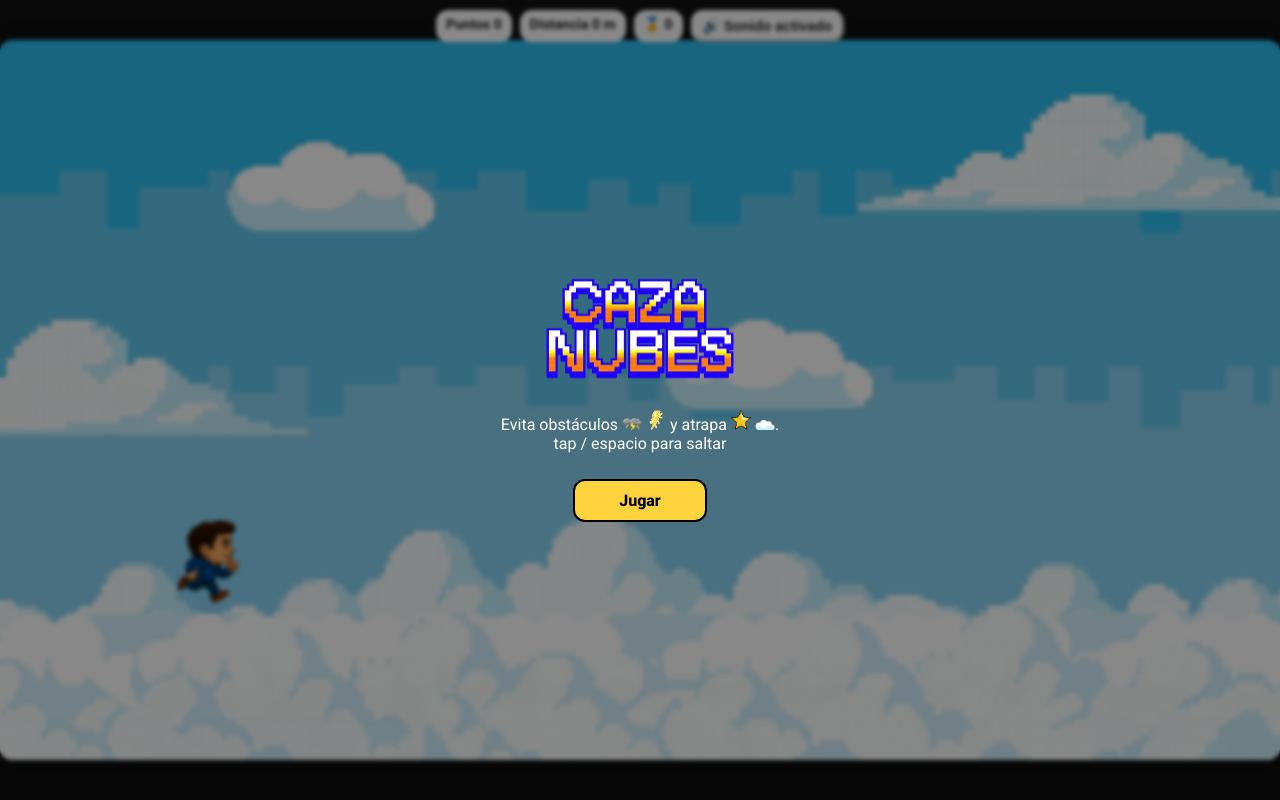
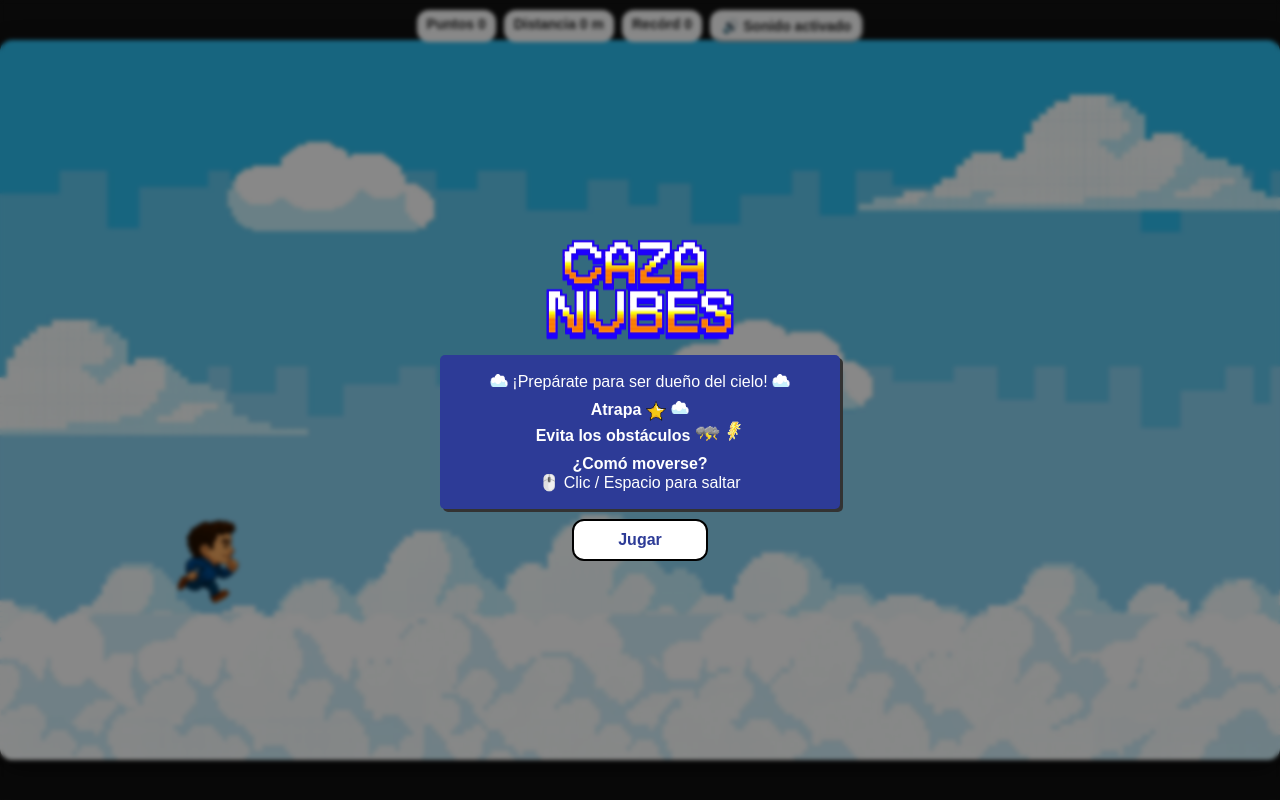
Before and after one commit to ulisesPicoLove/hunter, a plain HTML site: page index.html in a window 1280 px wide. Drawn offline with Linux system fonts and the light colour scheme; a web font is replaced by a local one.

Commit message:
[update] Game fine tunnig

```diff
--- a/index.html
+++ b/index.html
@@ -6,244 +6,25 @@
       name="viewport"
       content="width=device-width,initial-scale=1,maximum-scale=1,user-scalable=no,viewport-fit=cover" />
     <title>Humbe | Caza Nubes</title>
-    <link rel="preconnect" href="https://fonts.googleapis.com" />
-    <link rel="preconnect" href="https://fonts.gstatic.com" crossorigin />
-    <link
-      href="https://fonts.googleapis.com/css2?family=Roboto:ital,wght@0,100..900;1,100..900&display=swap"
-      rel="stylesheet" />
     <script src="library/downloadImage.js"></script>
-
-    <style>
-      :root {
-        color-scheme: dark;
-      }
-      html,
-      body {
-        margin: 0;
-        height: 100%;
-        background: #111;
-        font-family:
-          "Roboto",
-          system-ui,
-          -apple-system,
-          Segoe UI,
-          Arial,
-          sans-serif;
-      }
-      body {
-        touch-action: manipulation;
-        overscroll-behavior: none;
-      }
-      #wrap {
-        min-height: 100vh;
-        display: grid;
-        place-items: center;
-      }
-      @supports (min-height: 100dvh) {
-        #wrap {
-          min-height: 100dvh;
-        }
-      }
-
-      /* Canvas 16:9 responsive */
-      canvas {
-        display: block;
-        border-radius: 12px;
-        box-shadow: 0 10px 28px #0006;
-        aspect-ratio: 16/9;
-        width: min(100vw, calc(100vh * (16 / 9)));
-        height: auto;
-        max-width: 100vw;
-        max-height: 100vh;
-      }
-      @supports (width: 100svw) {
-        canvas {
-          width: min(100svw, calc(100svh * (16 / 9)));
-          max-width: 100svw;
-          max-height: 100svh;
-        }
-      }
-      @supports (width: 100dvw) {
-        canvas {
-          width: min(100dvw, calc(100dvh * (16 / 9)));
-          max-width: 100dvw;
-          max-height: 100dvh;
-        }
-      }
-
-      .hud {
-        position: fixed;
-        top: 10px;
-        left: 0;
-        right: 0;
-        display: flex;
-        justify-content: center;
-        gap: 8px;
-        pointer-events: none;
-        padding: env(safe-area-inset-top) 0 0;
-      }
-      .card {
-        background: #fff;
-        color: #222;
-        padding: 6px 10px;
-        border-radius: 12px;
-        font-weight: 700;
-        font-size: 14px;
-      }
-      #muteBtn {
-        pointer-events: auto;
-        cursor: pointer;
-        display: inline-flex;
-        align-items: center;
-        gap: 8px;
-        user-select: none;
-      }
-      #muteBtn[aria-pressed="true"] {
-        background: #222;
-        color: #ffd33d;
-        outline: 2px solid #ffd33d;
-      }
-
-      .overlay {
-        position: fixed;
-        inset: 0;
-        display: none;
-        place-items: center;
-        background: #0007;
-        color: #fff;
-        text-align: center;
-        padding: 20px;
-        backdrop-filter: blur(2px);
-        pointer-events: auto;
-      }
-      .overlay.show {
-        display: grid;
-      }
-      .overlay > div {
-        pointer-events: none;
-      }
-      .btn {
-        display: inline-block;
-        margin: 10px 15px;
-        padding: 10px 44px;
-        border-radius: 12px;
-        background: #ffd33d;
-        color: #000;
-        font-weight: 800;
-        cursor: pointer;
-        user-select: none;
-        pointer-events: auto;
-        transition: all ease 300ms;
-        border: 2px solid #000;
-      }
-      .btn:hover {
-        transform: scale(1.1);
-        box-shadow: #1d01ff 5px 5px 0px;
-      }
-      .stats {
-        font-weight: 700;
-        font-size: 18px;
-        margin: 8px 0 4px;
-      }
-      #jumpBtn {
-        position: fixed;
-        right: 14px;
-        bottom: max(14px, env(safe-area-inset-bottom));
-        padding: 16px 18px;
-        border-radius: 999px;
-        background: #ffd33d;
-        color: #000;
-        font-weight: 900;
-        box-shadow: 0 6px 18px #0006;
-        user-select: none;
-      }
-      #title img {
-        display: block;
-        margin: 12px auto 0;
-        max-width: min(92vw, 480px);
-        height: auto;
-      }
-      @media (min-width: 720px) {
-        #jumpBtn {
-          display: none;
-        }
-      }
-      @media (prefers-reduced-motion: reduce) {
-        * {
-          animation: none !important;
-          transition: none !important;
-        }
-      }
-
-      .animate {
-        display: inline-grid;
-        place-items: center;
-        user-select: none;
-        will-change: transform, filter;
-      }
-      .pulse {
-        --pulse-scale: 1.08;
-        --pulse-dur: 1.2s;
-        --pulse-ease: ease-in-out;
-        --pulse-glow: 0 0 0px rgba(255, 211, 61, 0);
-        animation: pulse var(--pulse-dur) var(--pulse-ease) infinite;
-      }
-      @keyframes pulse {
-        0%,
-        100% {
-          transform: scale(1);
-          filter: none;
-          box-shadow: var(--pulse-glow);
-        }
-        50% {
-          transform: scale(var(--pulse-scale));
-          box-shadow: var(--pulse-glow);
-        }
-      }
-      .spin {
-        --spin-dur: 4s;
-        animation: spin var(--spin-dur) linear infinite;
-      }
-      @keyframes spin {
-        to {
-          transform: rotate(360deg);
-        }
-      }
-      .float {
-        --float-dy: 10px;
-        --float-dur: 3s;
-        --float-ease: ease-in-out;
-        animation: float var(--float-dur) var(--float-ease) infinite;
-      }
-      @keyframes float {
-        0%,
-        100% {
-          transform: translateY(0);
-        }
-        50% {
-          transform: translateY(calc(-1 * var(--float-dy)));
-        }
-      }
-      @media (prefers-reduced-motion: reduce) {
-        .pulse,
-        .spin,
-        .float {
-          animation: none !important;
-        }
-      }
-    </style>
+    <link href="library/base.css" rel="stylesheet" />
+    <link rel="stylesheet" href="https://use.typekit.net/xkt8vij.css" />
   </head>
   <body>
     <div id="wrap">
       <canvas id="game"></canvas>
 
       <div class="hud">
-        <div class="card">Puntos <span id="points">0</span></div>
-        <div class="card">Distancia <span id="meters">0</span> m</div>
-        <div class="card">🥇 <span id="best">0</span></div>
+        <div class="card">
+          <strong>Puntos</strong> <span id="points">0</span>
+        </div>
+        <div class="card">
+          <strong>Distancia</strong> <span id="meters">0</span> m
+        </div>
+        <div class="card"><strong>Recórd</strong> <span id="best">0</span></div>
         <button
           id="muteBtn"
-          class="card"
+          class="card fontBody"
           type="button"
           aria-pressed="false"
           aria-label="Silenciar sonido">
@@ -260,34 +41,65 @@
               style="width: clamp(200px, 50%, 400px)" />
           </div>
 
-          <p id="subtitle">
-            Evita obstáculos
-            <img src="assets/BadCloud.webp" alt="" width="20" />
-            <img src="assets/Rayo.webp" alt="" width="20" />
-            y atrapa
-            <img src="assets/Star.webp" width="20" alt="" />
-            <img src="assets/GoodCloud.webp" width="20" alt="" />. <br />tap /
-            espacio para saltar
-          </p>
+          <div id="subtitle" class="boxLigth">
+            <p>
+              <img
+                src="assets/GoodCloud.webp"
+                style="width: 18px; height: 13px"
+                alt="" />
+              ¡Prepárate para ser dueño del cielo!
+              <img
+                src="assets/GoodCloud.webp"
+                style="width: 18px; height: 13px"
+                alt="" />
+            </p>
+            <p
+              style="
+                display: flex;
+                gap: 5px;
+                justify-content: center;
+                margin-bottom: 0;
+              ">
+              <strong>Atrapa </strong>
+              <img
+                src="assets/Star.webp"
+                width="20"
+                style="height: auto"
+                alt="" />
+              <img
+                src="assets/GoodCloud.webp"
+                style="width: 18px; height: 13px"
+                alt="" />
+            </p>
+            <p style="margin-top: 0">
+              <strong>Evita los obstáculos </strong>
+              <img src="assets/BadCloud.webp" alt="" width="25" />
+              <img src="assets/Rayo.webp" alt="" width="20" />
+            </p>
+
+            <p class="deskText">
+              <strong>¿Comó moverse?</strong> <br />
+              🖱️ Clic / Espacio para saltar
+            </p>
+            <p class="mobileText">
+              <strong>¿Comó moverse?</strong> <br />
+              👆 Tap para saltar
+            </p>
+          </div>
           <p id="stats" class="stats" style="display: none"></p>
           <div class="btn" id="startBtn">Jugar</div>
         </div>
       </div>
-
-      <div id="jumpBtn" role="button" aria-label="Saltar">⤴︎</div>
     </div>
 
-    <!-- BGM + SFX -->
     <audio id="bgm" src="assets/sound.mp3" preload="auto" loop></audio>
     <audio id="sfxJump" src="assets/jump.mp3" preload="auto"></audio>
     <audio id="sfxStar" src="assets/collect.mp3" preload="auto"></audio>
     <audio id="sfxBonus" src="assets/point.mp3" preload="auto"></audio>
     <audio id="sfxOver" src="assets/lose.mp3" preload="auto"></audio>
 
-    <!-- Juego -->
     <script>
       document.addEventListener("DOMContentLoaded", () => {
-        // =============== Orientación (gate) ===============
         (() => {
           const isTouch = () =>
             "ontouchstart" in window || navigator.maxTouchPoints > 0;
@@ -392,9 +204,7 @@
           window.__applyOrientationGate = applyGate;
         })();
 
-        // =============== Juego ===============
         (() => {
-          // ---------- Canvas ----------
           const c = document.getElementById("game");
           const ctx = c.getContext("2d", { alpha: true });
           const V = { W: 960, H: 540, aspect: 16 / 9 };
@@ -465,7 +275,6 @@
             const w = Math.round(textW + padX * 2);
             const h = 44;
 
-            // Sombra
             ctx.save();
             ctx.translate(0, 3);
             rrPath(ctx, x, y, w, h, 22);
@@ -473,12 +282,10 @@
             ctx.fill();
             ctx.restore();
 
-            // Fondo
             rrPath(ctx, x, y, w, h, 22);
             ctx.fillStyle = "#fff";
             ctx.fill();
 
-            // Texto
             const baseX = x + padX;
             const baseY = y + h / 2;
             ctx.textBaseline = "middle";
@@ -581,20 +388,13 @@
           const PHRASES = Array.isArray(window.PHRASES)
             ? window.PHRASES
             : [
-                "¡Lo que tocas, oro se hace!",
-                "¡Eres lo que el Sol siempre quiso ser!",
-                "¡Ponte cerca pa’ decírtelo al oído: te necesito!",
-                "¡Yo espero por tu llegada!",
-                "¡Tan frío y aun así me arde!",
-                "¡Por ti, yo muevo el planeta completo!",
-                "¡Si el amor no quema, no es amar!",
-                "¡No me temas, soy extraordinario!",
-                "¡Nos hacemos eternos!",
-                "¡Tú eres para mí!",
-                "¡Contigo, yo volví a respirar!",
-                "¡Diez mil kilómetros correría por ti!",
-                "¡Ten la confianza y busca la vida!",
-                "¡Respira, que todo se alivia!",
+                "UN PROCESO PASAR, PARANOIA ARTIFICIAL",
+                "CON... BENITO JUAREZ?",
+                "¿DÓNDE ESTÁN QUESO Y BABAS?",
+                "EL HIPO VIENE CUANDO VIENE",
+                "ESTA ES COCA COLA DE UVA",
+                "NO HAY QUE MENTIR, PA CONVIVIR",
+                "NO MACAYUUU",
               ];
           function makeShuffledBag(arr) {
             const a = (Array.isArray(arr) ? arr : []).filter((v) => v != null);
@@ -1356,13 +1156,16 @@
             }
 
             const titleEl = document.getElementById("title");
+            const subtitleEl = document.getElementById("subtitle");
+            const statsEl = document.getElementById("stats");
+
+            // Título como imagen (fuera del recuadro azul)
             if (titleEl) {
               const im = new Image();
               im.src = assets.gameOverImg;
               im.alt = "Game Over";
+              im.decoding = "async";
               im.loading = "lazy";
-              im.class = "animate pulse";
-              im.decoding = "async";
               im.style.display = "block";
               im.style.margin = "12px auto 0";
               im.style.maxWidth = "clamp(200px, 50%, 400px)";
@@ -1370,16 +1173,39 @@
               titleEl.replaceChildren(im);
             }
             if (subtitleEl) {
-              subtitleEl.textContent = "Pulsa el botón «Jugar» para reiniciar.";
+              subtitleEl.style.whiteSpace = "normal";
+              subtitleEl.style.lineHeight = "1.35";
+
+              subtitleEl.innerHTML = `
+      <div style="display:grid;gap:10px;place-items:center;text-align:center; padding: 20px 15px; ">
+
+        <p style="margin:0; font-weight: 300;">
+          🌧️ ¡Te caíste entre las nubes! Pero cada caída te acerca más al cielo.
+        </p>
+
+        <p style="margin:0;">
+         <span style="font-weight: 300;">Pulsa</span> <strong>“Jugar”<strong> <span style="font-weight: 300;">para volver a volar.</span>
+        </p>
+        <p style="margin:5px 5px; font-weight: 300; ">
+          Puntos: <strong>${finalPoints}</strong> · Distancia: <strong>${Math.floor(S.meters)}</strong> m · Récord: <strong>${S.best}</strong>
+        </p>
+
+        <p style="margin:0; font-weight: 300;">
+         🎯 ¿Listo para presumir tu score?<br>
+          Comparte tu hazaña en Instagram con <b>#CazaNubes</b> y <b>@Humbe</b> ☁️💫
+        </p>
+      </div>
+    `;
             }
-            if (statsEl) {
-              statsEl.innerHTML = `Puntos: <b>${finalPoints}</b> · Distancia: <b>${Math.floor(S.meters)}</b> m · Récord: <b>${S.best}</b>`;
-              statsEl.style.display = "block";
-            }
+
+            if (statsEl) statsEl.style.display = "none";
+
+            const overlay = document.getElementById("overlay");
             if (overlay) overlay.classList.add("show");
+
             canRestartAt = performance.now() + 600;
 
-            window.Poster?.show({
+            window.Poster?.show?.({
               score: finalPoints,
               best: S.best,
               meters: Math.floor(S.meters),
--- /dev/null
+++ b/library/base.css
@@ -0,0 +1,289 @@
+:root {
+    color-scheme: dark;
+}
+
+html,
+body {
+    margin: 0;
+    height: 100%;
+    background: #111;
+    font-family: "helvetica-neue-lt-pro-cond", sans-serif;
+    font-weight: 300;
+    font-style: normal;
+}
+
+.fontBody {
+    font-family: "helvetica-neue-lt-pro-cond", sans-serif;
+    font-weight: 700;
+    font-style: normal;
+}
+
+strong {
+    font-family: "helvetica-neue-lt-pro-cond", sans-serif;
+    font-weight: 900;
+    font-style: normal;
+}
+
+body {
+    touch-action: manipulation;
+    overscroll-behavior: none;
+}
+
+p {
+    margin-bottom: 5px;
+}
+
+#subtitle p {
+    margin-top: 10px;
+}
+
+.boxLigth {
+    background: #2d3b97;
+    padding: 8px 15px 12px;
+    border-radius: 5px;
+    box-shadow: 3px 3px 0px 0 #333;
+}
+
+
+#wrap {
+    min-height: 100vh;
+    display: grid;
+    place-items: center;
+}
+
+@supports (min-height: 100dvh) {
+    #wrap {
+        min-height: 100dvh;
+    }
+}
+
+/* Canvas 16:9 responsive */
+canvas {
+    display: block;
+    border-radius: 12px;
+    box-shadow: 0 10px 28px #0006;
+    aspect-ratio: 16/9;
+    width: min(100vw, calc(100vh * (16 / 9)));
+    height: auto;
+    max-width: 100vw;
+    max-height: 100vh;
+}
+
+@supports (width: 100svw) {
+    canvas {
+        width: min(100svw, calc(100svh * (16 / 9)));
+        max-width: 100svw;
+        max-height: 100svh;
+    }
+}
+
+@supports (width: 100dvw) {
+    canvas {
+        width: min(100dvw, calc(100dvh * (16 / 9)));
+        max-width: 100dvw;
+        max-height: 100dvh;
+    }
+}
+
+.hud {
+    position: fixed;
+    top: 10px;
+    left: 0;
+    right: 0;
+    display: flex;
+    justify-content: center;
+    gap: 8px;
+    pointer-events: none;
+    padding: env(safe-area-inset-top) 0 0;
+}
+
+.card {
+    background: #fff;
+    color: #222;
+    padding: 6px 10px;
+    border-radius: 12px;
+    font-weight: 700;
+    font-size: 14px;
+}
+
+#muteBtn {
+    pointer-events: auto;
+    cursor: pointer;
+    display: inline-flex;
+    align-items: center;
+    gap: 8px;
+    user-select: none;
+}
+
+#muteBtn[aria-pressed="true"] {
+    background: #222;
+    color: #ffd33d;
+    outline: 2px solid #ffd33d;
+}
+
+.overlay {
+    position: fixed;
+    inset: 0;
+    display: none;
+    place-items: center;
+    background: #0007;
+    color: #fff;
+    text-align: center;
+    padding: 20px;
+    backdrop-filter: blur(2px);
+    pointer-events: auto;
+}
+
+.overlay.show {
+    display: grid;
+}
+
+.overlay>div {
+    pointer-events: none;
+}
+
+.btn {
+    display: inline-block;
+    margin: 10px 15px;
+    padding: 10px 44px;
+    border-radius: 12px;
+    background: #fff;
+    color: #2d3b97;
+    font-weight: 800;
+    cursor: pointer;
+    user-select: none;
+    pointer-events: auto;
+    transition: all ease 300ms;
+    border: 2px solid #000;
+}
+
+.btn:hover {
+    transform: scale(1.1);
+    box-shadow: #2d3b97 5px 5px 0px;
+}
+
+.stats {
+    font-weight: 700;
+    font-size: 18px;
+    margin: 8px 0 4px;
+}
+
+#jumpBtn {
+    position: fixed;
+    right: 14px;
+    bottom: max(14px, env(safe-area-inset-bottom));
+    padding: 16px 18px;
+    border-radius: 999px;
+    background: #ffd33d;
+    color: #000;
+    font-weight: 900;
+    box-shadow: 0 6px 18px #0006;
+    user-select: none;
+}
+
+#title img {
+    display: block;
+    margin: 12px auto 0;
+    max-width: min(92vw, 480px);
+    height: auto;
+}
+
+@media (min-width: 720px) {
+    #jumpBtn {
+        display: none;
+    }
+}
+
+@media (prefers-reduced-motion: reduce) {
+    * {
+        animation: none !important;
+        transition: none !important;
+    }
+}
+
+.animate {
+    display: inline-grid;
+    place-items: center;
+    user-select: none;
+    will-change: transform, filter;
+}
+
+.pulse {
+    --pulse-scale: 1.08;
+    --pulse-dur: 1.2s;
+    --pulse-ease: ease-in-out;
+    --pulse-glow: 0 0 0px rgba(255, 211, 61, 0);
+    animation: pulse var(--pulse-dur) var(--pulse-ease) infinite;
+}
+
+@keyframes pulse {
+
+    0%,
+    100% {
+        transform: scale(1);
+        filter: none;
+        box-shadow: var(--pulse-glow);
+    }
+
+    50% {
+        transform: scale(var(--pulse-scale));
+        box-shadow: var(--pulse-glow);
+    }
+}
+
+.spin {
+    --spin-dur: 4s;
+    animation: spin var(--spin-dur) linear infinite;
+}
+
+@keyframes spin {
+    to {
+        transform: rotate(360deg);
+    }
+}
+
+.float {
+    --float-dy: 10px;
+    --float-dur: 3s;
+    --float-ease: ease-in-out;
+    animation: float var(--float-dur) var(--float-ease) infinite;
+}
+
+@keyframes float {
+
+    0%,
+    100% {
+        transform: translateY(0);
+    }
+
+    50% {
+        transform: translateY(calc(-1 * var(--float-dy)));
+    }
+}
+
+@media (prefers-reduced-motion: reduce) {
+
+    .pulse,
+    .spin,
+    .float {
+        animation: none !important;
+    }
+}
+
+.deskText {
+    display: block;
+}
+
+.mobileText {
+    display: none;
+}
+
+@media (max-width: 660px) {
+    .deskText {
+        display: none;
+    }
+
+    .mobileText {
+        display: block;
+    }
+}
--- a/library/downloadImage.js
+++ b/library/downloadImage.js
@@ -50,12 +50,12 @@
   const Poster = {
     cfg: {
       width: 1080,
-      height: 1350,
+      height: 1920,
       hashtag: "#CazaNubes",
       title: "HUMBE | CAZA NUBES",
       logoSrc: "assets/caza.webp",
       bgSrc: "assets/SkyBack.webp",
-      gradFrom: "#1d01ff",
+      gradFrom: "#0000ff",
       gradTo: "#ffd33d",
       panel: "#0b0b12",
       textMain: "#ffffff",
@@ -238,7 +238,7 @@
         btn = document.createElement("div");
         btn.id = "downloadPosterBtn";
         btn.className = "btn";
-        btn.textContent = "Descargar record";
+        btn.textContent = "Descargar imagen";
         btn.style.marginLeft = "10px";
         const start = overlay.querySelector("#startBtn");
         if (start && start.parentElement === holder) {
```
Also changed, not shown: assets/fonts/helvetica_condensed.woff (added), assets/fonts/helvetica_condensed.woff2 (added), assets/fonts/helvetica_condensed_bold.woff (added), assets/fonts/helvetica_condensed_bold.woff2 (added).
